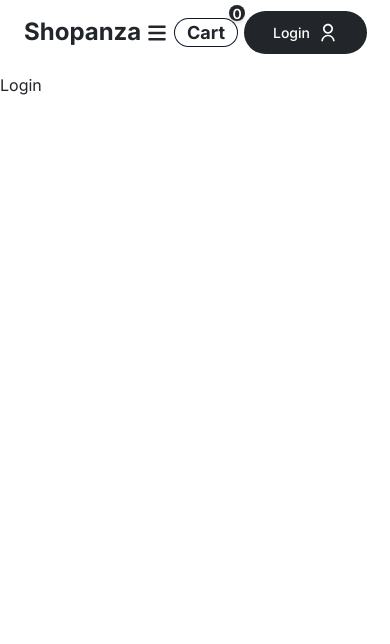
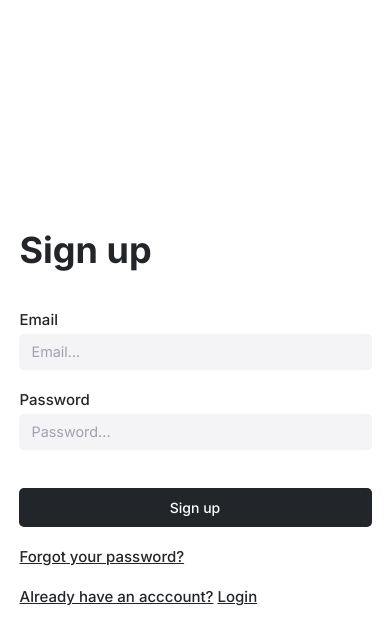
Before and after one commit to QuocTien2k/shopanza-fe, a React (Vite) app in the folder frontend/: page /login in a window 390 px wide. Shown: the top 644 px of the page. Built offline with nearby package versions, Linux system fonts and the light colour scheme.

Commit message:
custom file login (end), fix file ProductDesc - Home

```diff
--- a/frontend/src/components/Blog.jsx
+++ b/frontend/src/components/Blog.jsx
@@ -1,8 +1,26 @@
-
+import { blogs } from "../assets/data"
 
 const Blog = () => {
     return (
-        <div>Blog</div>
+        <section className="max-padd-container pb-16">
+            {/* Container */}
+            <div className="grid grid-cols-1 sm:grid-cols-2 lg:grid-cols-3 xl:grid-cols-4 gap-5">
+                {blogs.slice(0, 4).map((blog) => (
+                    <div key={blog.title} className="relative">
+                        <img src={blog.image} alt="blogImg" className="rounded-xl" />
+
+                        {/* Info */}
+                        <p className="medium-14 mt-6">{blog.category}</p>
+                        <h5 className="h5 pr-4 mb-1">{blog.title}</h5>
+                        <p>
+                            But I must explain to you how all this mistaken idea of denouncing pleasure and praising pain was born and I will give you a complete account of the system,
+                            and expound the actual teachings of the great explorer of the truth, the master-builder of human happiness
+                        </p>
+                        <button className="underline mt-2 bold-14">Continue reading</button>
+                    </div>
+                ))}
+            </div>
+        </section>
     )
 }
 
--- a/frontend/src/components/ProductDescription.jsx
+++ b/frontend/src/components/ProductDescription.jsx
@@ -3,10 +3,8 @@
 const ProductDescription = () => {
     return (
         <div className="ring-1 ring-slate-900/10 rounded-lg">
-            <div className="flex gap-3">
-                <button className="medium-14 p-3 w-32 border-b-2 border-secondary">Description</button>
-                <button className="medium-14 p-3 w-32">Care Guide</button>
-                <button className="medium-14 p-3 w-32">Color Guide</button>
+            <div className="text-red-600">
+                <button className="medium-14 p-3 w-32 border-secondary">Description</button>
             </div>
             <hr className="h-[1px] w-full" />
             <div className="flex flex-col gap-3 p-3">
--- a/frontend/src/pages/Blog.jsx
+++ b/frontend/src/pages/Blog.jsx
@@ -1,12 +1,15 @@
 import { blogs } from "../assets/data"
+import Footer from "../components/Footer"
 
 
 const Blog = () => {
     return (
-        <section className="max-padd-container pb-16">
+        <div>
+            <div className="bg-primary mb-16 pb-16">
+                <div className="max-padd-container py-10">
                     {/* Container */}
-            <div className="grid grid-cols-1 sm:grid-cols-2 lg:grid-cols-3 xl:grid-cols-4 gap-5">
-                {blogs.slice(0, 4).map((blog) => {
+                    <div className="grid grid-cols-1 sm:grid-cols-2 lg:grid-cols-3 xl:grid-cols-4 gap-5 gap-y-12 pt-6">
+                        {blogs.map((blog) => (
                             <div key={blog.title} className="relative">
                                 <img src={blog.image} alt="blogImg" className="rounded-xl" />
 
@@ -19,9 +22,12 @@ const Blog = () => {
                                 </p>
                                 <button className="underline mt-2 bold-14">Continue reading</button>
                             </div>
-                })}
+                        ))}
                     </div>
-        </section>
+                </div>
+            </div>
+            <Footer />
+        </div>
     )
 }
 
--- a/frontend/src/pages/Home.jsx
+++ b/frontend/src/pages/Home.jsx
@@ -5,7 +5,7 @@ import PopularProducts from '../components/PopularProducts';
 import Banner from '../components/Banner';
 import About from '../components/About';
 import Newsletter from '../components/Newsletter';
-import Blog from './Blog';
+import Blog from '../components/Blog';
 import Footer from '../components/Footer';
 const Home = () => {
     return (
--- a/frontend/src/pages/Login.jsx
+++ b/frontend/src/pages/Login.jsx
@@ -1,7 +1,56 @@
-
+import { useState } from "react"
+import login from "../assets/login.png"
 const Login = () => {
+    const [currState, setCurrState] = useState('Sign up')
     return (
-        <div>Login</div>
+        <div className="absolute top-0 left-0 h-full w-full z-50 bg-white">
+            {/* Container */}
+            <div className="flex h-full w-full">
+                {/* Image */}
+                <div className="w-1/2 hidden sm:block">
+                    <img src={login} alt="loginImg" className="object-cover h-full w-full" />
+                </div>
+                {/* Form Side */}
+                <div className="flexCenter w-full sm:w-1/2 text-[90%]">
+                    <form action="" className="flex flex-col items-center w-[90%] sm:max-w-md m-auto gap-y-5">
+                        <div className="w-full mb-4">
+                            <h3 className="bold-36">{currState}</h3>
+                        </div>
+                        {currState === 'Sign Up' && (
+                            <div className="w-full">
+                                <label htmlFor="name" className="medium-15">Name</label>
+                                <input type="text" placeholder="Name..." className="py-1.5 ring-1 ring-slate-900/5 w-full px-3 rounded bg-primary mt-1" />
+                            </div>
+                        )}
+                        <div className="w-full">
+                            <label htmlFor="email" className="medium-15">Email</label>
+                            <input type="text" placeholder="Email..." className="py-1.5 ring-1 ring-slate-900/5 w-full px-3 rounded bg-primary mt-1" />
+                        </div>
+                        <div className="w-full">
+                            <label htmlFor="password" className="medium-15">Password</label>
+                            <input type="text" placeholder="Password..." className="py-1.5 ring-1 ring-slate-900/5 w-full px-3 rounded bg-primary mt-1" />
+                        </div>
+                        <button type="submit" className="btn-dark w-full mt-5 !py-[8px] !rounded">{currState === 'Sign up' ? 'Sign up' : 'Login'}</button>
+                        <div className="w-full flex flex-col gap-y-3">
+                            <div className="underline medium-15">Forgot your password?</div>
+                            {currState === 'Login' ? (
+                                <>
+                                    <div className="underline medium-15">
+                                        Dont have an acccount?
+                                        <span onClick={() => setCurrState('Sign up')} className="cursor-pointer pl-1">Create account</span>
+                                    </div>
+                                </>
+                            ) : (
+                                <div className="underline medium-15 cursor-pointer py-1.5">
+                                    Already have an acccount?
+                                    <span onClick={() => setCurrState('Login')} className="cursor-pointer pl-1">Login</span>
+                                </div>
+                            )}
+                        </div>
+                    </form>
+                </div>
+            </div>
+        </div>
     )
 }
 
--- a/frontend/src/pages/Product.jsx
+++ b/frontend/src/pages/Product.jsx
@@ -42,10 +42,10 @@ const Product = () => {
                 <div className="flex gap-10 flex-col xl:flex-row rounded-2xl p-3 mb-6">
                     {/* Image */}
                     <div className="flex flex-1 gap-x-2 max-w-[477px]">
-                        <div className="flex-1 flexCenter flex-col gap-[7px] flex-wrap">
+                        <div className="flex-1 flexCenter flex-col gap-[7px] flex-wrap cursor-pointer">
                             {
                                 product.image.map((item, i) => (
-                                    <img key={i} src={item} alt="productImg" className="object-cover aspect-square rounded-lg" />
+                                    <img key={i} onClick={() => setImage(item)} src={item} alt="productImg" className="object-cover aspect-square rounded-lg" />
                                 ))
                             }
                         </div>
```
Lines whose indentation alone changed are shown as unchanged.
